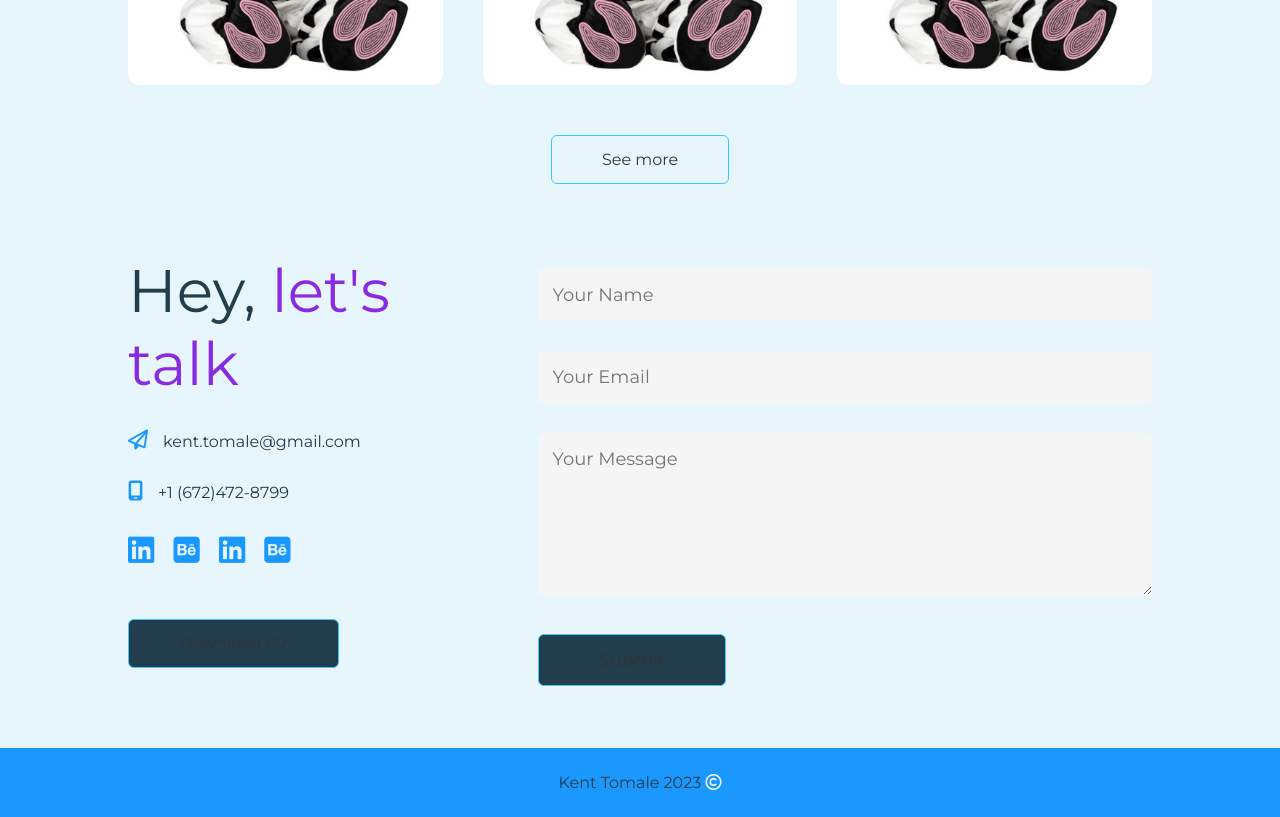
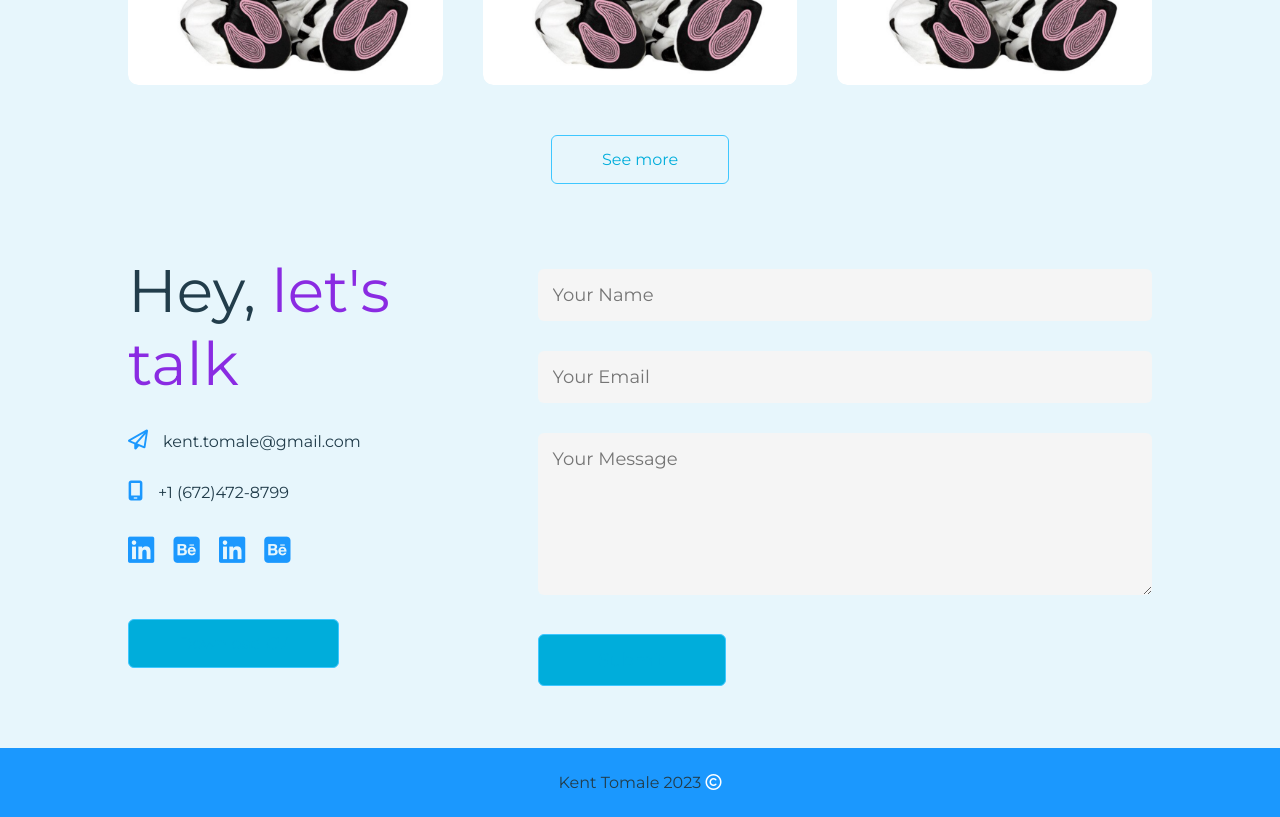
Before and after one commit to kent81/kent-main-portfolio, a plain HTML site: page index.html in a window 1280 px wide. Shown: the part 2580-3397 px from the top of the page. Drawn offline with Linux system fonts and the light colour scheme.

Commit message:
Update style.css
change button color to 00ADDB

```diff
--- a/style.css
+++ b/style.css
@@ -292,7 +292,7 @@ nav ul li a:hover::after {
     padding: 14px 50px;
     border-radius: 6px;
     text-decoration: none;
-    color: #343434;
+    color: #00ADDB;
     transition: background 0.5s; /* the background text may not be necessary, but not sure  */
 }
 
@@ -342,7 +342,7 @@ nav ul li a:hover::after {
 
 .btn.btn2 {
     display: inline-block;
-    background:#223d4b;
+    background:#00ADDB;
 }
 
 /* Right side */
```
